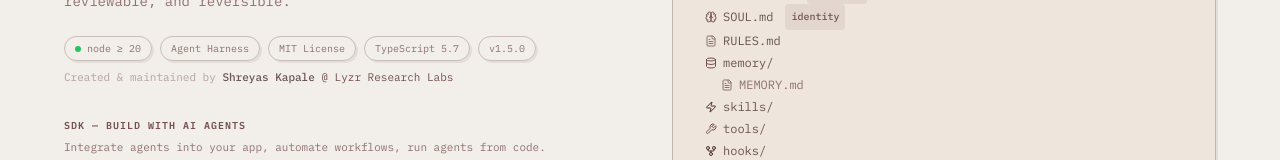
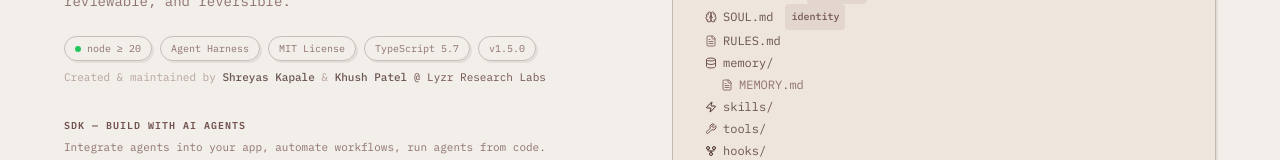
Before and after one commit to open-gitagent/landing, a React (Vite) app: page / in a window 1280 px wide. Shown: the part 348-508 px from the top of the page. Built offline with nearby package versions, Linux system fonts and the light colour scheme.

Commit message:
feat: add Khush Patel to hero credit line on GitAgent page
'Created & maintained by Shreyas Kapale & Khush Patel @ Lyzr Research Labs'
— Khush as plain text (no link/SEO markup, per scope).

```diff
--- a/src/components/gitAgent/GitAgentHeroSection.tsx
+++ b/src/components/gitAgent/GitAgentHeroSection.tsx
@@ -111,7 +111,7 @@ export function GitAgentHeroSection() {
               transition={{ duration: 0.4, delay: 0.56 }}
               className="text-[11px] text-muted-foreground/60 font-body -mt-6 mb-8"
             >
-              Created &amp; maintained by <a href="https://github.com/shreyaskapale" target="_blank" rel="noopener noreferrer author" className="text-foreground/80 font-medium hover:text-primary transition-colors">Shreyas Kapale</a> <a href="https://lyzr.ai" target="_blank" rel="noopener noreferrer" className="text-primary hover:underline">@ Lyzr Research Labs</a>
+              Created &amp; maintained by <a href="https://github.com/shreyaskapale" target="_blank" rel="noopener noreferrer author" className="text-foreground/80 font-medium hover:text-primary transition-colors">Shreyas Kapale</a> &amp; <span className="text-foreground/80 font-medium">Khush Patel</span> <a href="https://lyzr.ai" target="_blank" rel="noopener noreferrer" className="text-primary hover:underline">@ Lyzr Research Labs</a>
             </motion.p>
 
             {/* SDK — primary */}
```
